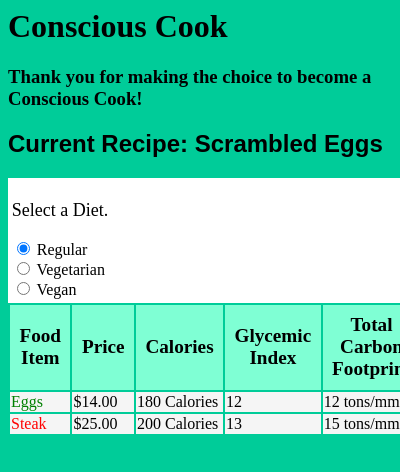
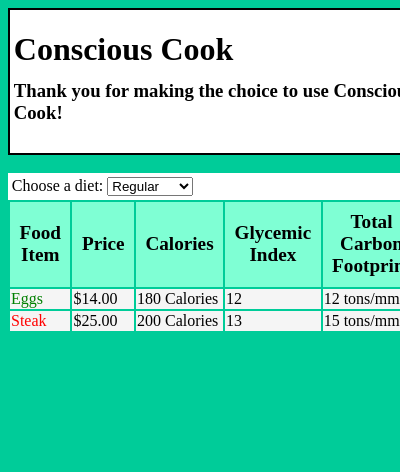
Before and after one commit to agarmu/conscious-cook, a browser extension: page front-end/ConsciousCook/popup.html in a window 400 px wide. Shown: the top 472 px of the page. Drawn offline with Linux system fonts and the light colour scheme.

Commit message:
Update popup.html

```diff
--- a/front-end/ConsciousCook/popup.html
+++ b/front-end/ConsciousCook/popup.html
@@ -1,27 +1,22 @@
 <html lang="en">
     <link rel="stylesheet" type="text/css" href="popup.css">
-<body>
-    <h1 id="title">Conscious Cook</h1>
-    <h3>Thank you for making the choice to become a Conscious Cook!</h2>
-
-    <h2 id="settings_text">Current Recipe: Scrambled Eggs</h2>
+    <script src="popup.js"></script>
+    <script src="content.js"></script>
+    <body>
+        <div id=title_div>
+            <h1>Conscious Cook</h1>
+            <h3 id="thankyou">Thank you for making the choice to use Conscious Cook!</h2>
+        </div>
+    <h3 id="settings_text"></h3>
 
     <div id="settings">
-        <p id="dietTitle">Select a Diet.</p>
-    <div>
-      <input type="radio" id="regular" name="drone" value="regular"
-             checked>
-      <label for="regular">Regular</label>
-    </div>
-    <div>
-      <input type="radio" id="vegetarian" name="drone" value="vegetarian">
-      <label for="vegetarian">Vegetarian</label>
-    </div>
+        <label for="diets">Choose a diet:</label>
 
-    <div>
-      <input type="radio" id="vegan" name="drone" value="vegan">
-      <label for="vegan">Vegan</label>
-    </div>
+        <select id="diets">
+            <option value="Regular">Regular</option>
+            <option value="Vegan">Vegan</option>
+            <option value="Vegetarian">Vegetarian</option>
+          </select>
     </div>
 
 
@@ -51,14 +46,7 @@
                 <td>13</td>
                 <td>15 tons/mmg</td>
             </tr>
-
-
         </tbody>
-
-
-
     </table>
-
 </body>
-
 </html>
```
